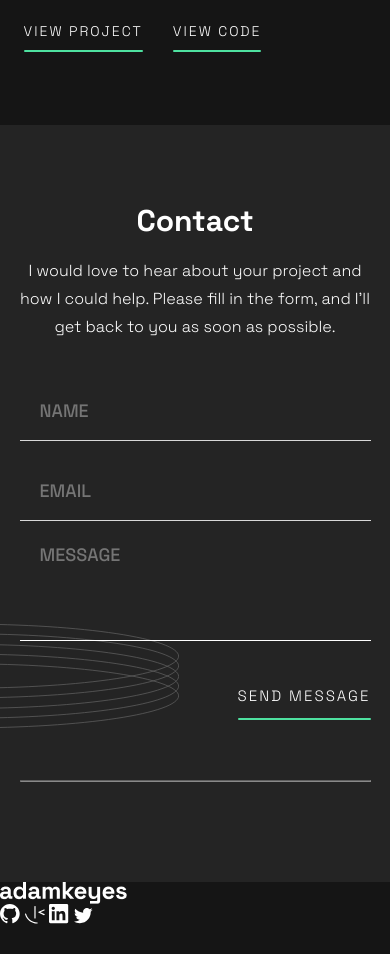
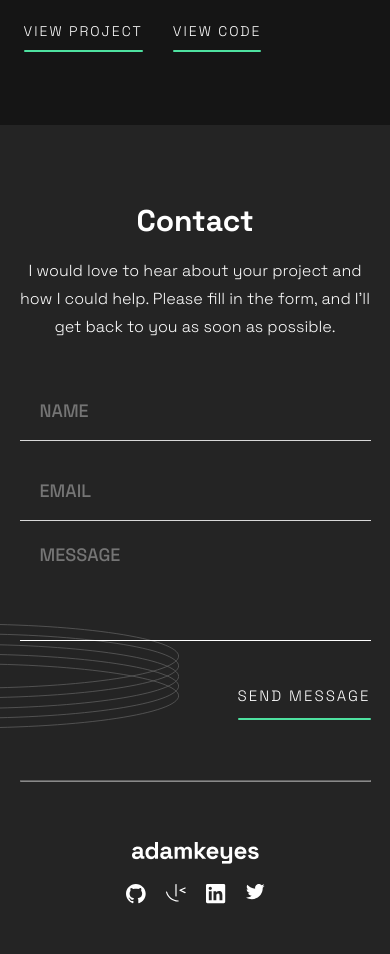
Before and after one commit to odlymedina1983-dev/entrega_04-Portfolio, a plain HTML site: page index.html in a window 390 px wide. Shown: the part 3980-4934 px from the top of the page. Before the commit the page ends 4912 px from the top, so only its background shows below. Drawn offline with Linux system fonts and the light colour scheme.

Commit message:
mobile first--DONE

```diff
--- a/scss/layout/_contact.scss
+++ b/scss/layout/_contact.scss
@@ -4,7 +4,7 @@
 section.contact{
     margin: 0 auto;
     background-color: var.$gray-dark;
-    padding-bottom: 50px;
+    padding-bottom: 10px;
     overflow: hidden;
     .contact--limit{
             align-self: center;
--- a/scss/layout/_footer.scss
+++ b/scss/layout/_footer.scss
@@ -1,2 +1,36 @@
 @use "../abstracts/mixins" as mx;
 @use "../abstracts/variables" as var;
+
+footer{
+    margin: 0 auto;
+    background-color: var.$gray-dark;
+    margin-top: 0;
+    padding-bottom: 50px;
+    .footer--container{
+        display: flex;
+        flex-direction: column;
+        align-items: center;
+        justify-content: space-between;
+        gap: 20px;
+        .footer--svg-container{
+            display: flex;
+            gap: 20px;
+        }
+    }
+}
+
+
+/* Mobile moderno (≥375px) */
+  @include mx.mobile {
+
+  }
+
+  /* Tablet (≥768px) */
+  @include mx.tablet {
+
+  }
+
+  /* Desktop (≥1440px) */
+  @include mx.desktop {
+
+  }
```
Also changed, not shown: css/style.css, 1 other file.
